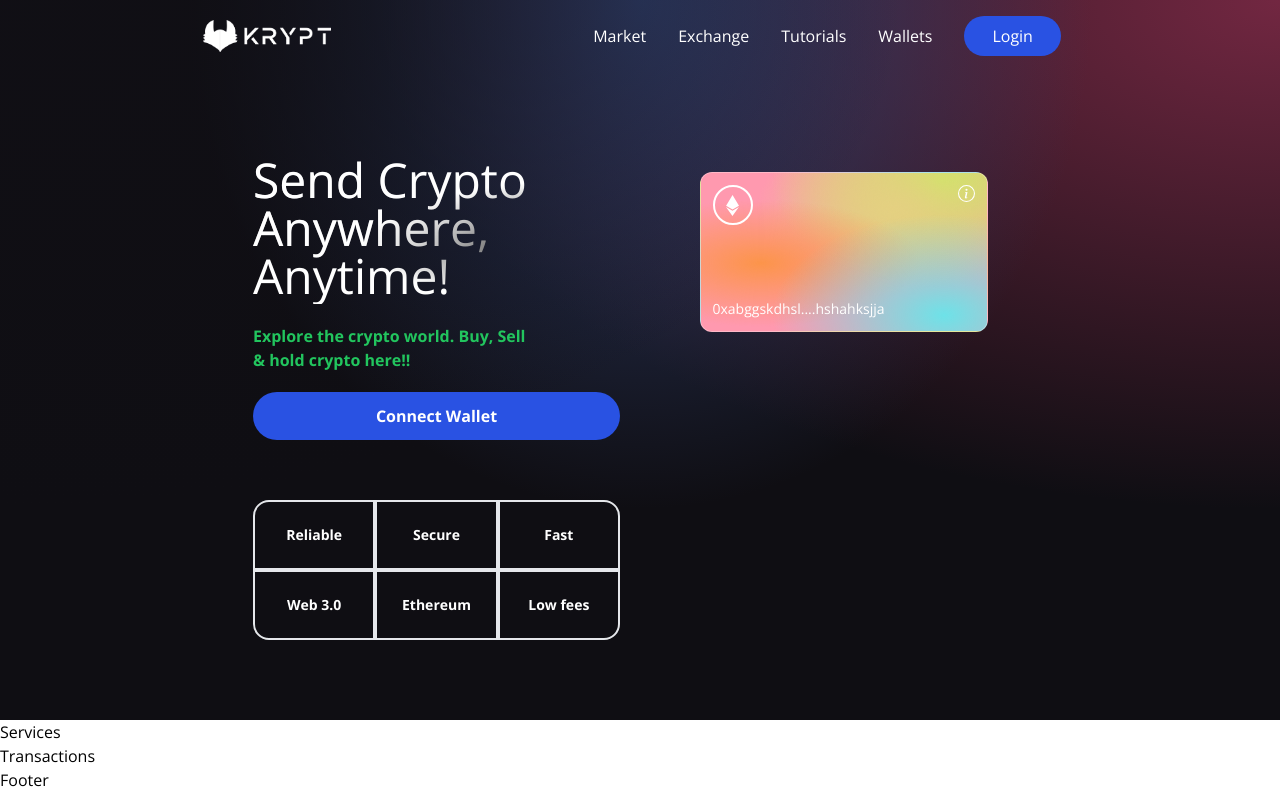
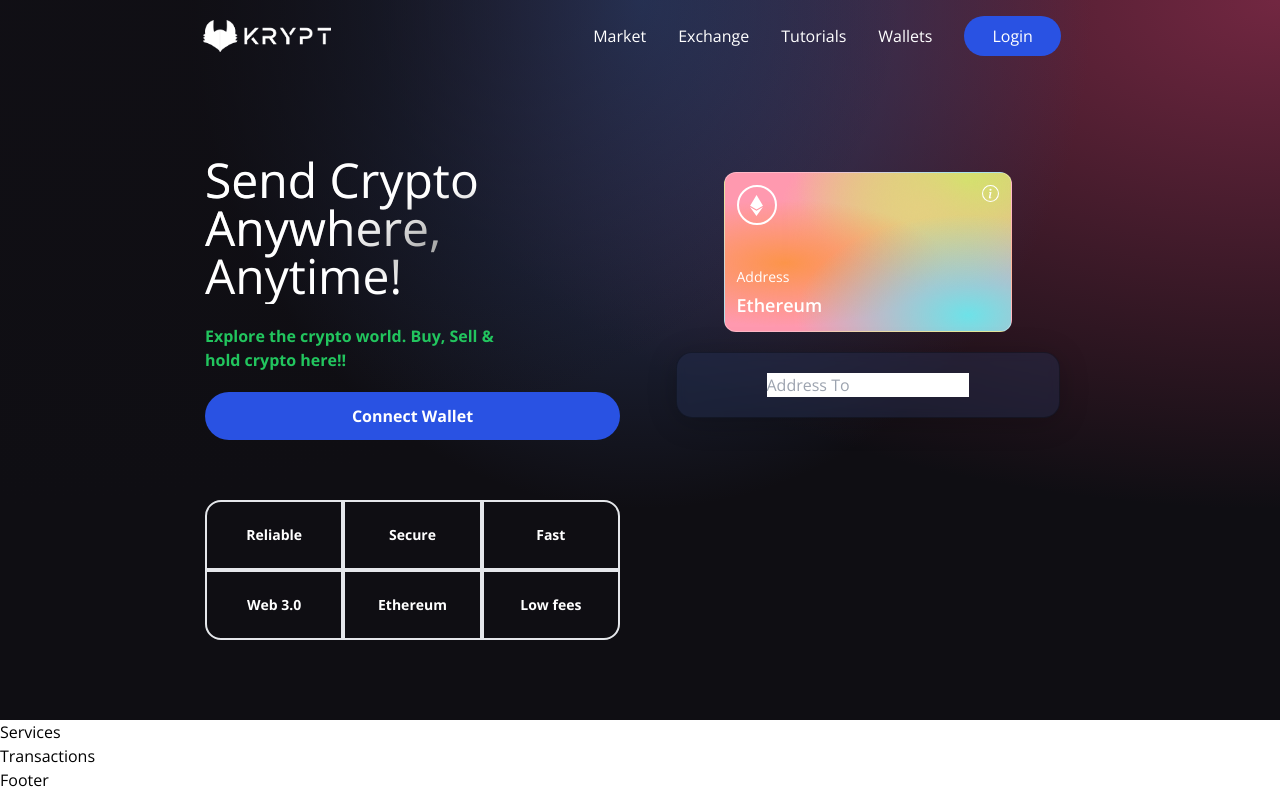
Before and after one commit to chandran-jr/Krypt, a React (Vite) app in the folder client/: page / in a window 1280 px wide. Built offline with nearby package versions, Linux system fonts and the light colour scheme.

Commit message:
Add files via upload

```diff
--- a/client/src/components/Welcome.jsx
+++ b/client/src/components/Welcome.jsx
@@ -5,6 +5,18 @@
 import {Loader} from './'
 
 const commonStyles = "min-h-[70px] sm:px-0 px-2 sm:min-w-[120px] flex justify-center items-center border-[2px] border-white-400 text-sm font-bold text-white";
+
+const Input = ({placeholder, }) => (
+    <input
+    placeholder={placeholder}
+
+    />
+
+)
+
+const handleChange = (e) => {
+
+}
 
 const Welcome = () => {
     const connectWallet = () => {
@@ -53,10 +65,17 @@
                             </div>
                             <div>
                                 <p className="text-white font-light text-sm">
-                                    0xabggskdhsl....hshahksjja
+                                    Address
+                                </p>
+                                <p className="text-white font-semibold text-lg mt-1">
+                                    Ethereum
                                 </p>
                             </div>
                     </div>
+                </div>
+
+                <div className="p-5 sm:w-96 w-full flex flex-col justify-start items-center blue-glassmorphism">
+                    <Input placeholder="Address To" name="addressTo" type="text" handleChange={handleChange} />
                 </div>
                 </div>
 
```
